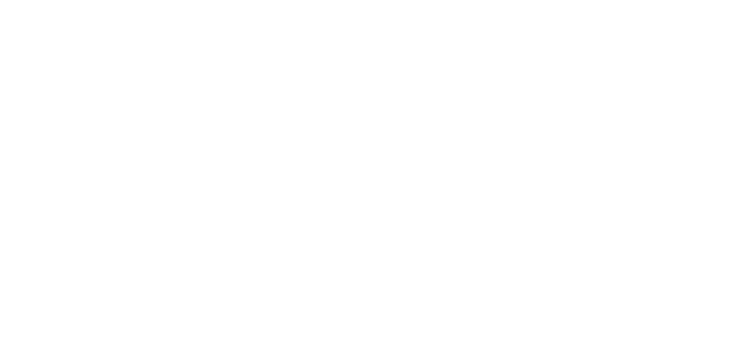
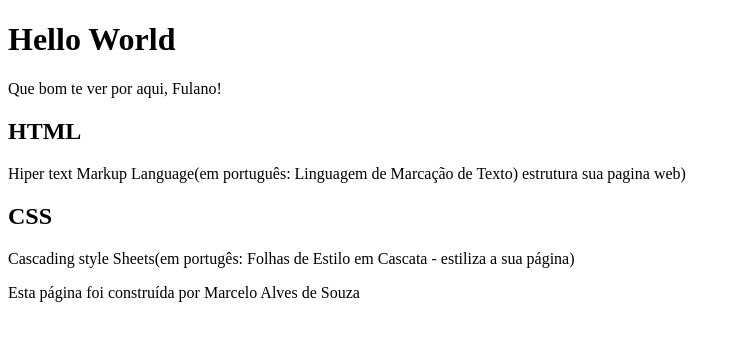
Before and after one commit to marceDev50/HELLO-world------Valentin_2024, a plain HTML site: page index.html in a window 1280 px wide. Shown: the whole page, without its empty margins (0-741 px from the left). Drawn offline with Linux system fonts and the light colour scheme.

Commit message:
Estrutura inicial da página
Primeiros códigos de uma página Web.
Estou muito empolgado com este projeto.

```diff
--- a/index.html
+++ b/index.html
@@ -7,5 +7,24 @@
 </head>
 <body>
 
+    <header>
+        <h1>Hello World</h1>
+        <p>Que bom te ver por aqui, Fulano!</p>
+
+    </header>
+
+    <section>
+        <h2>HTML</h2>
+        <P> Hiper text Markup Language(em português: Linguagem de Marcação de Texto) estrutura sua pagina web)</P>
+
+        <h2>CSS</h2>
+        <p>Cascading style Sheets(em portugês: Folhas de Estilo em Cascata - estiliza a sua página)</p>
+
+
+    </section>
+
+    <footer>
+        <p>Esta página foi construída por Marcelo Alves de Souza</p>
+    </footer>
 </body>
 </html>
```
